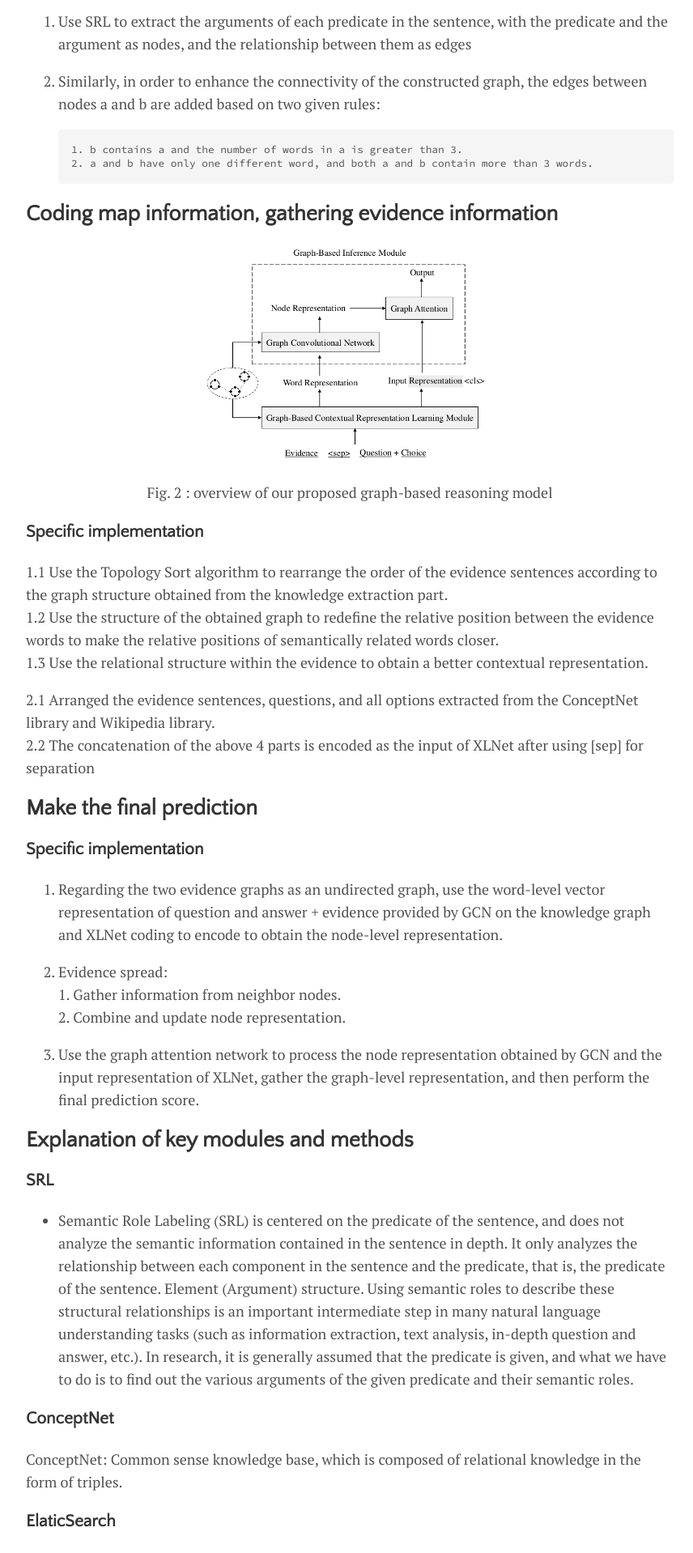
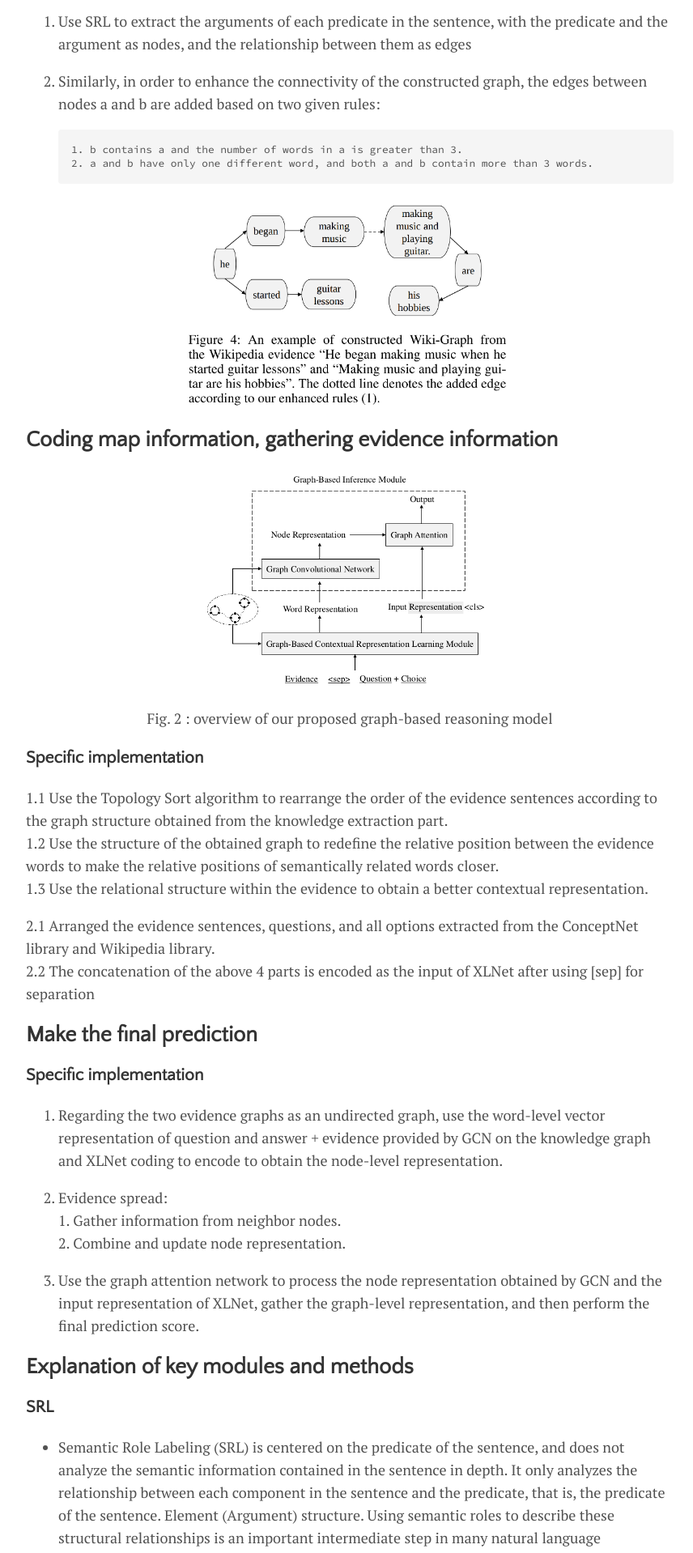
Before and after one commit to IslamMohamedMosaad/IslamMohamedMosaad.github.io, a Jekyll site: the page built from _posts/2021-08-11-Graph-Based-Reasoning-over-Heterogeneous-External-Knowledge-for-Commonsense-Question-Answering.md, in a window 1280 px wide. Shown: the part 3414-5332 px from the top of the page at 81% size, without its empty margins (208-1064 px from the left). Built offline with Jekyll 4.4.1, drawn with Linux system fonts in a browser that asks for light colours; comment, search, counter and statistics services are not loaded.

Commit message:
Update 2021-08-11-Graph-Based-Reasoning-over-Heterogeneous-External-Knowledge-for-Commonsense-Question-Answering.md

```diff
--- a/_posts/2021-08-11-Graph-Based-Reasoning-over-Heterogeneous-External-Knowledge-for-Commonsense-Question-Answering.md
+++ b/_posts/2021-08-11-Graph-Based-Reasoning-over-Heterogeneous-External-Knowledge-for-Commonsense-Question-Answering.md
@@ -94,6 +94,12 @@ Fig. 1 : knowledge extraction and graph-based reasoning
 
         1. b contains a and the number of words in a is greater than 3.
         2. a and b have only one different word, and both a and b contain more than 3 words.
+
+<p align="center">
+<img align="center" width="400" height="100" src="../assets/img/Screenshot from 2021-08-24 15-02-36.png">
+</p>
+<p align="center">
+</p>
 
 ## **Coding map information, gathering evidence information**
 <p align="center">
```
